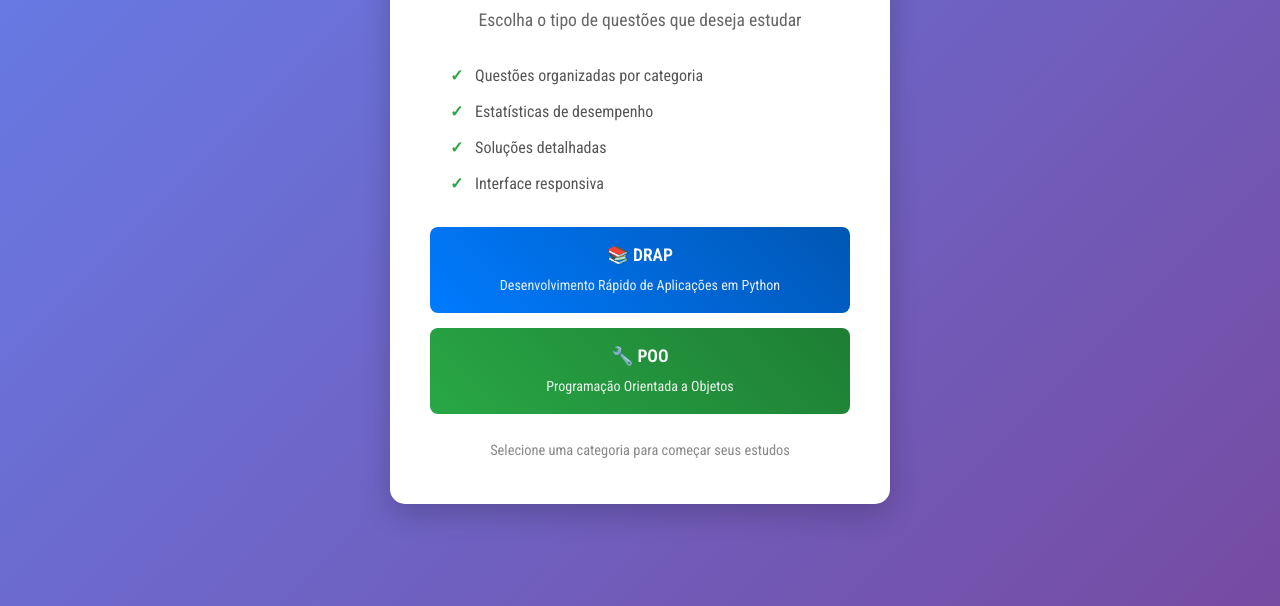
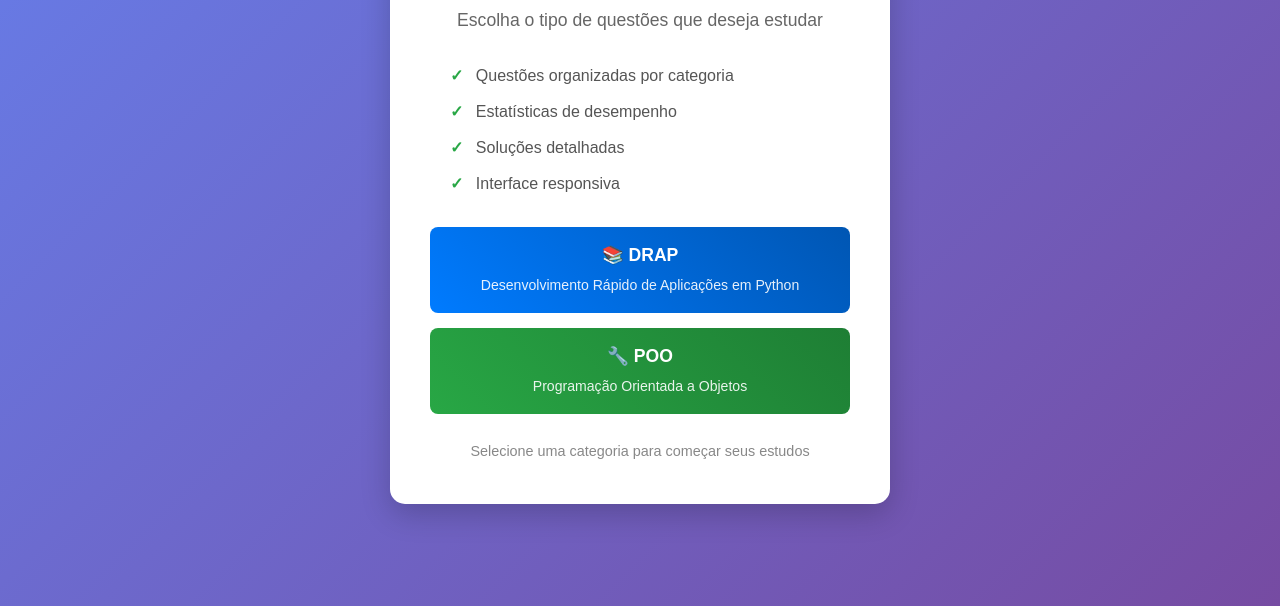
Before and after one commit to macindex/study-quest, a plain HTML site: page index.html in a window 1280 px wide. Shown: the part 194-800 px from the top of the page. Drawn offline with Linux system fonts and the light colour scheme.

Commit message:
refact project to poo

```diff
--- a/index.html
+++ b/index.html
@@ -10,11 +10,116 @@
 	<meta name="msapplication-TileColor" content="#007bff">
 	<meta name="theme-color" content="#ffffff">
 
-	<link rel="stylesheet" type="text/css" href="./css/animate.css">
-	<link rel="stylesheet" type="text/css" href="./css/bootstrap.min.css">
-	<link rel="stylesheet" type="text/css" href="./css/default.css">
-	<link rel="stylesheet" type="text/css" href="./css/main.css">
-	<link rel="stylesheet" type="text/css" href="./css/navigation-buttons.css">
+	<!-- Verificar se os caminhos estão corretos -->
+	<link rel="stylesheet" type="text/css" href="css/animate.css">
+	<link rel="stylesheet" type="text/css" href="css/bootstrap.min.css">
+	<link rel="stylesheet" type="text/css" href="css/default.css">
+	<link rel="stylesheet" type="text/css" href="css/main.css">
+	<link rel="stylesheet" type="text/css" href="css/navigation-buttons.css">
+
+	<style>
+		/* Estilos de fallback caso o main.css não carregue */
+		.intro-container {
+			min-height: 100vh;
+			display: flex;
+			align-items: center;
+			justify-content: center;
+			background: linear-gradient(135deg, #667eea 0%, #764ba2 100%);
+			padding: 20px;
+		}
+
+		.intro-card {
+			background: white;
+			border-radius: 15px;
+			box-shadow: 0 10px 30px rgba(0,0,0,0.2);
+			padding: 40px;
+			max-width: 500px;
+			width: 100%;
+			text-align: center;
+		}
+
+		.intro-title {
+			color: #333;
+			font-size: 2.5rem;
+			font-weight: bold;
+			margin-bottom: 10px;
+		}
+
+		.intro-subtitle {
+			color: #666;
+			font-size: 1.1rem;
+			margin-bottom: 30px;
+		}
+
+		.btn-container {
+			display: flex;
+			flex-direction: column;
+			gap: 15px;
+			margin-top: 30px;
+		}
+
+		.btn-custom {
+			padding: 15px 30px;
+			font-size: 1.1rem;
+			border: none;
+			border-radius: 8px;
+			transition: all 0.3s ease;
+			text-decoration: none;
+			display: block;
+			color: white;
+			font-weight: 600;
+		}
+
+		.btn-drap {
+			background: linear-gradient(45deg, #007bff, #0056b3);
+		}
+
+		.btn-drap:hover {
+			background: linear-gradient(45deg, #0056b3, #004085);
+			transform: translateY(-2px);
+			box-shadow: 0 5px 15px rgba(0,123,255,0.3);
+			color: white;
+			text-decoration: none;
+		}
+
+		.btn-poo {
+			background: linear-gradient(45deg, #28a745, #1e7e34);
+		}
+
+		.btn-poo:hover {
+			background: linear-gradient(45deg, #1e7e34, #155724);
+			transform: translateY(-2px);
+			box-shadow: 0 5px 15px rgba(40,167,69,0.3);
+			color: white;
+			text-decoration: none;
+		}
+
+		.feature-list {
+			text-align: left;
+			margin: 25px 0;
+			padding: 0 20px;
+		}
+
+		.feature-item {
+			margin: 10px 0;
+			color: #555;
+			font-size: 1rem;
+		}
+
+		.feature-item:before {
+			content: "✓ ";
+			color: #28a745;
+			font-weight: bold;
+			margin-right: 8px;
+		}
+
+		/* Garantir que o body não tenha margens/padding */
+		body {
+			margin: 0;
+			padding: 0;
+			font-family: Arial, sans-serif;
+		}
+	</style>
 </head>
 
 <body class="home2">
@@ -33,14 +138,14 @@
 				</div>
 
 				<div class="btn-container">
-					<a href="./quest-drap.html" class="btn-custom btn-drap">
+					<a href="quest-drap.html" class="btn-custom btn-drap">
 						📚 DRAP
 						<small class="d-block mt-1" style="font-weight: normal; opacity: 0.9;">
 							Desenvolvimento Rápido de Aplicações em Python
 						</small>
 					</a>
 
-					<a href="./quest-poo.html" class="btn-custom btn-poo">
+					<a href="quest-poo.html" class="btn-custom btn-poo">
 						🔧 POO
 						<small class="d-block mt-1" style="font-weight: normal; opacity: 0.9;">
 							Programação Orientada a Objetos
@@ -54,5 +159,19 @@
 			</div>
 		</div>
 	</div>
+
+	<script>
+		// Script para debug - verificar se os CSS estão carregando
+		document.addEventListener('DOMContentLoaded', function() {
+			console.log('Página carregada');
+
+			// Verificar se os estilos estão aplicados
+			const introContainer = document.querySelector('.intro-container');
+			if (introContainer) {
+				const styles = window.getComputedStyle(introContainer);
+				console.log('Estilo do container:', styles.background);
+			}
+		});
+	</script>
 </body>
 </html>
```
